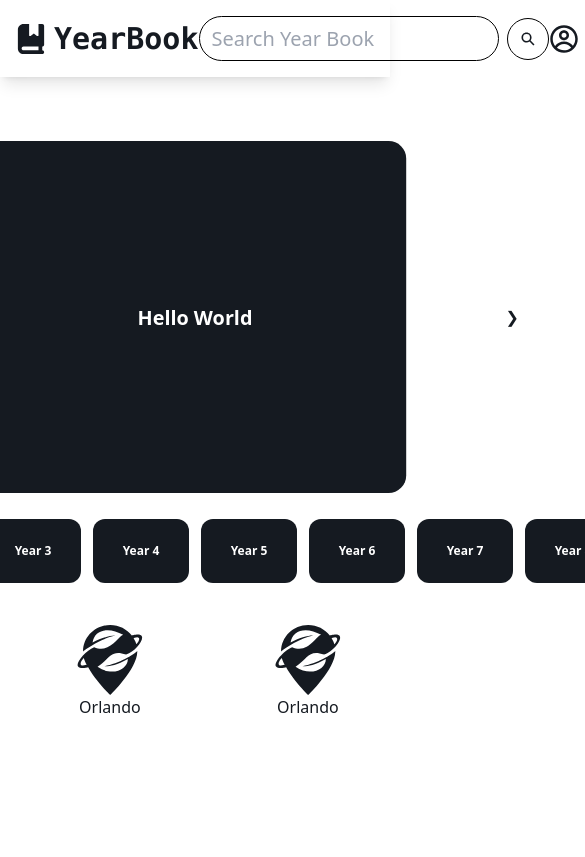
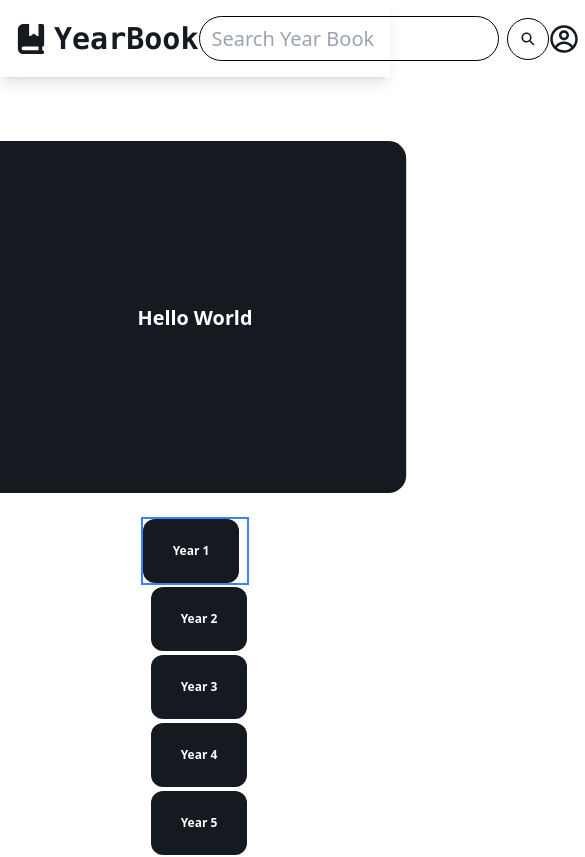
Before and after one commit to Hardelzs/year-book, a React (Vite) app: page / in a window 390 px wide. Shown: the top 857 px of the page, 585 px wide, since content can reach past the window. Built offline with nearby package versions, Linux system fonts and the light colour scheme.

Commit message:
updated the Enter key word in the yuear book

```diff
--- a/src/Components/YearBook.jsx
+++ b/src/Components/YearBook.jsx
@@ -61,12 +61,16 @@ const YearBook = () => {
     }
   };
 
+
+
   useEffect(() => {
     const handleKeyDown = (event) => {
       if (event.key === "ArrowLeft") {
         plusSlides(-1);
-      } else if (event.key === "ArrowRight") {
+      } if (event.key === "ArrowRight") {
         plusSlides(1);
+      } if (event.key === "Enter"){
+        handleSearch()
       }
     };
 
@@ -142,7 +146,7 @@ const YearBook = () => {
           </button>
 
           {/* Thumbnails */}
-          <div className="flex justify-center mt-10 space-x-2">
+          <div className="grid md:flex justify-center mt-10 space-x-2">
             {diaryData.entries.map((entry, index) => (
               <div
                 key={index}
```
